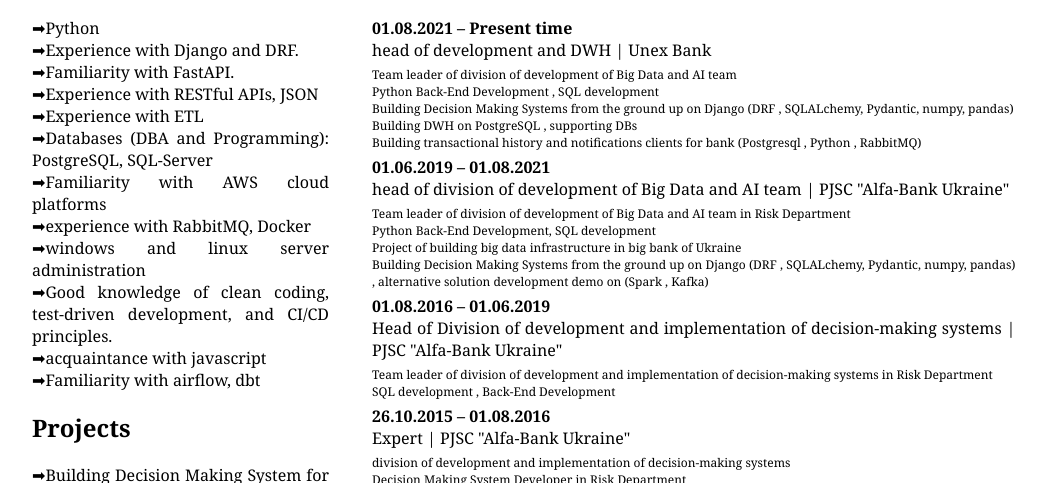
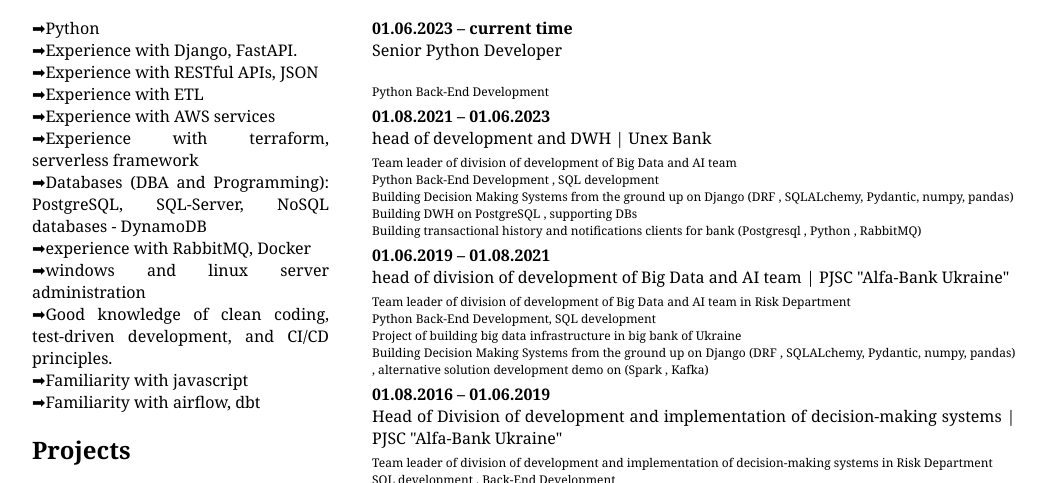
Before and after one commit to OleksandrBesan/CV, a plain HTML site: page index.html in a window 1280 px wide. Shown: the part 294-777 px from the top of the page, without its empty margins (108-1154 px from the left). Drawn offline with Linux system fonts and the light colour scheme.

Commit message:
current update

```diff
--- a/index.html
+++ b/index.html
@@ -27,16 +27,16 @@
         <div class="left-header"><h2>Tech stack</h2></div>
         <div class="block-skills">
                 <div> ➡Python </div>
-                <div> ➡Experience with Django and DRF.</div>
-                <div> ➡Familiarity with FastAPI.</div>
+                <div> ➡Experience with Django, FastAPI.</div>
                 <div> ➡Experience with RESTful APIs, JSON </div>
                 <div> ➡Experience with ETL</div>
-                <div> ➡Databases (DBA and Programming): PostgreSQL, SQL-Server</div>
-                <div> ➡Familiarity with AWS cloud platforms  </div>
+                <div> ➡Experience with AWS services</div>
+                <div> ➡Experience with terraform, serverless framework </div>
+                <div> ➡Databases (DBA and Programming): PostgreSQL, SQL-Server, NoSQL databases - DynamoDB</div>
                 <div> ➡experience with RabbitMQ, Docker</div>
                 <div> ➡windows and linux server administration</div>
                 <div> ➡Good knowledge of clean coding, test-driven development, and CI/CD principles.</div>
-                <div> ➡acquaintance with javascript</div>
+                <div> ➡Familiarity with javascript</div>
                 <div> ➡Familiarity with airflow, dbt</div>
         </div>
         <div class="left-header"><h2>Projects</h2></div>
@@ -55,7 +55,12 @@
 
     <div class="block-inner">
     <div class="right-header"><h2>Professional experience</h2> </div>
-        <div class="job-time">01.08.2021  – Present time</div>  <br>
+        <div class="job-time">01.06.2023  – current time</div>  <br>
+        <div class="job">Senior Python Developer</div>
+        <div class="job-description">
+            <br>Python Back-End Development
+        </div>
+        <div class="job-time">01.08.2021  – 01.06.2023</div>  <br>
         <div class="job">head of development and DWH | Unex Bank</div>
         <div class="job-description">
             Team leader of division of development of Big Data and AI team
```
